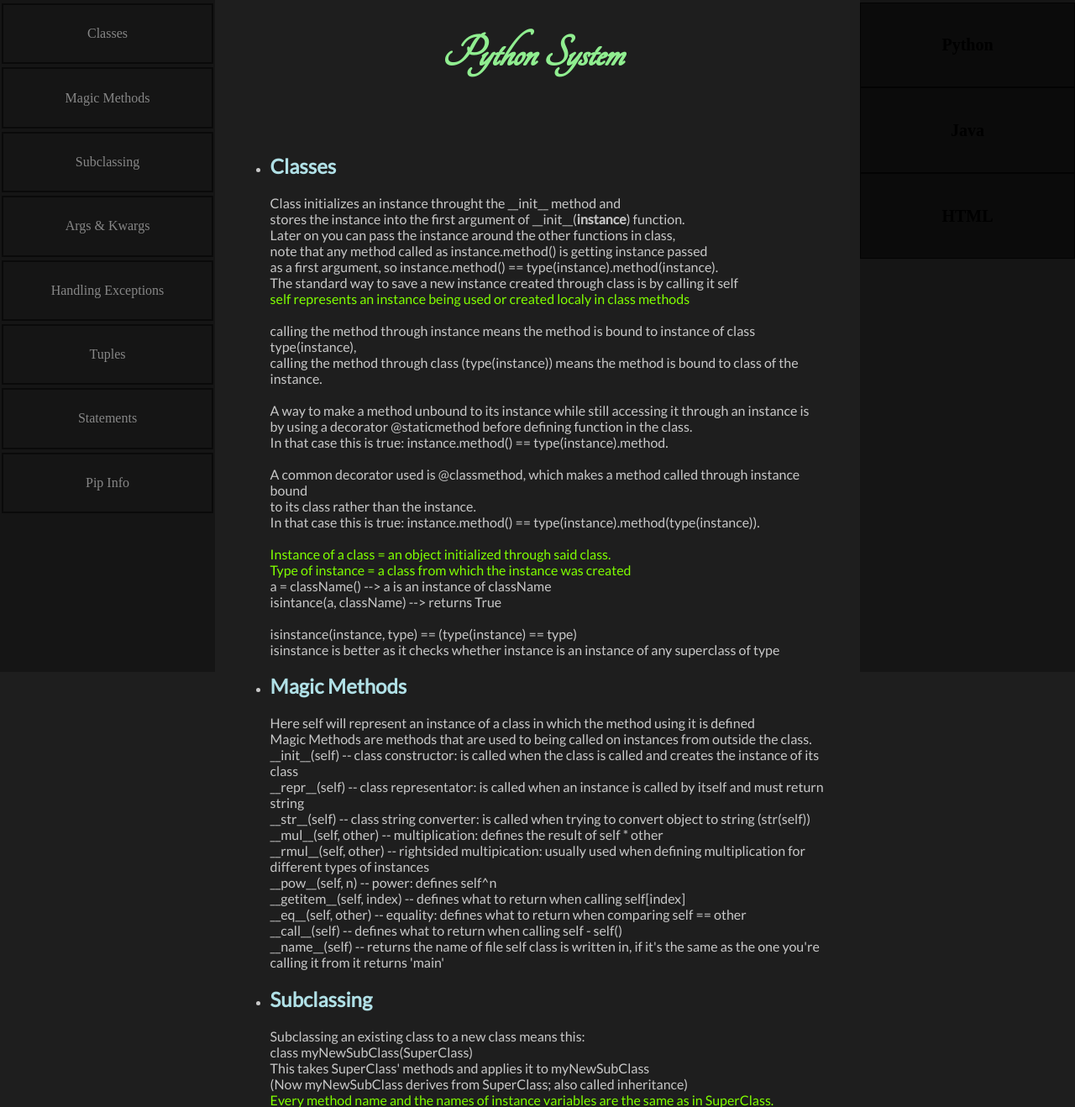
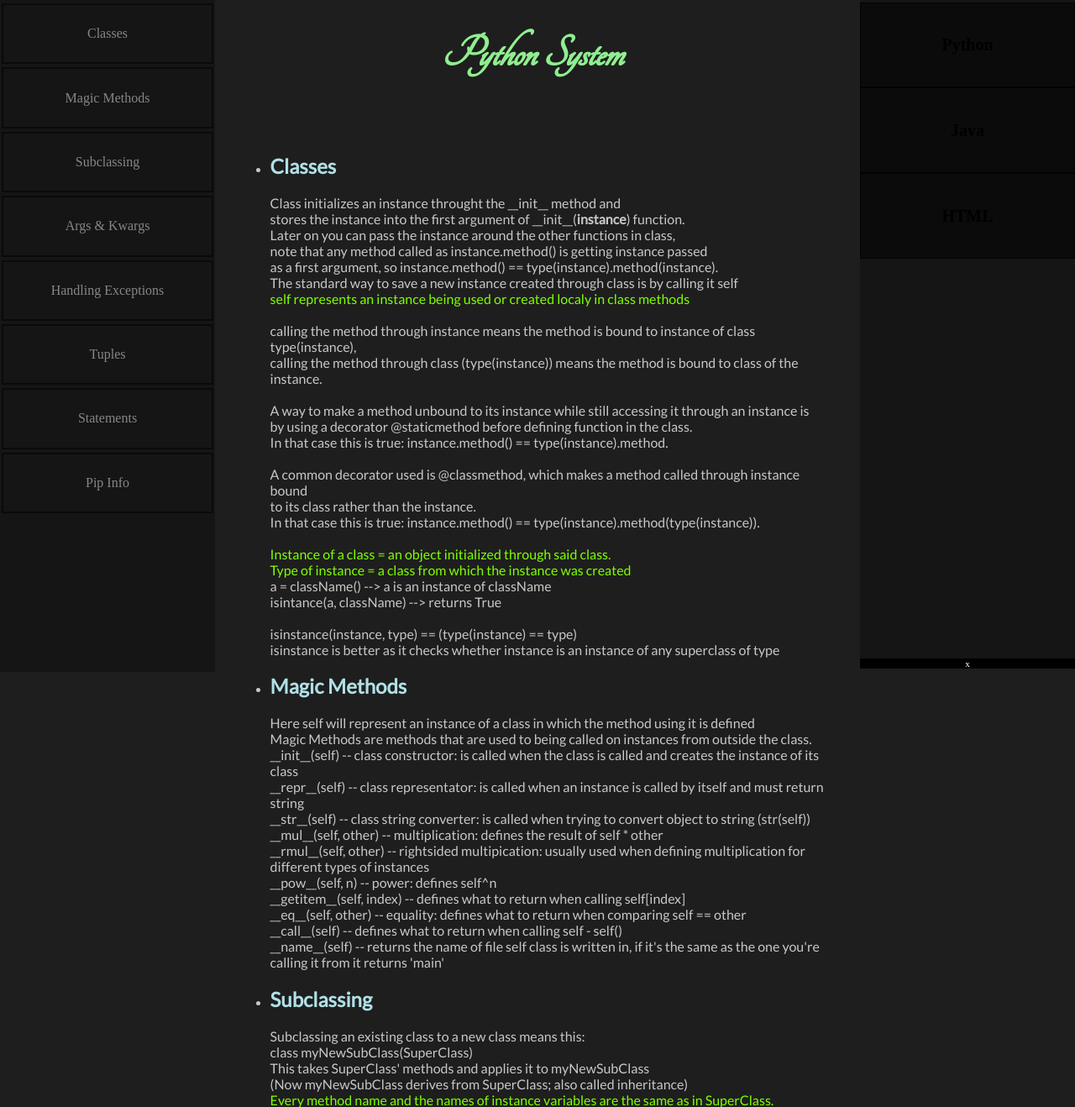
Before and after one commit to kuco23/kuco23.github.io, a PHP site: page / in a window 1280 px wide. Shown: the top 1318 px of the page at 84% size. Run offline with PHP 8.4, Linux system fonts and the light colour scheme.

Commit message:
hide sidebar reverse vertically

```diff
--- a/MainTextClass.css
+++ b/MainTextClass.css
@@ -1,3 +1,16 @@
+.middleground {
+  width: 55%;
+  position: absolute;
+  left: 22%;
+}
+
+div.middleground ul {
+  overflow: hidden;
+  color: rgb(200,200,200);
+  font-family: 'Lato', serif;
+  /* word-wrap: break-word; */
+}
+
 .MainTextClass {
   color: rgb(127,255,0);
 }
@@ -32,6 +45,5 @@
 .MovingLinks a:hover {
   color: rgb(150,150,150);
   text-shadow: 2px 2px 5px black;
-
   left: 10px;
 }
--- a/Sidebar.css
+++ b/Sidebar.css
@@ -1,11 +1,14 @@
 .sidebar {
-height: 100%;
+height: 98%;
 width: 20%;
 position: fixed;
 top: 0;
 right: 0;
 background-color: rgba(20,20,20,.9);
-overflow: auto;
+overflow: hidden;
+
+-webkit-transition: height 1s;
+transition: height 1s;
 }
 
 .sidebar ul {
@@ -23,7 +26,7 @@
 display: block;
 padding: 15% 20% 15% 20%;
 margin: 0;
-overflow: auto;
+overflow: hidden;
 
 border: 1px solid rgba(0,0,0,.7);
 background-color: rgba(5,5,5,.6);
@@ -52,10 +55,8 @@
 font-weight: normal;
 font-size: 18px;
 
-transition-property: color;
-transition-duration: 1s;
--webkit-transition-property: color;
--webkit-transition-duration: 1s;
+transition: color 1s;
+-webkit-transition: color 1s;
 }
 
 
@@ -66,27 +67,32 @@
 color: red;
 }
 
-.SideBarHide {
-height:100%;
-width: 0.5%;
-font-size: 10000px;
+.sideBarHide {
+position: fixed;
+top: 98%;
+right: 0;
+height: 2%;
+width: 20%;
 overflow: hidden;
-position: fixed;
-right: 20%;
+z-index: 100;
+
+-webkit-transition: top 1s;
+transition: top 1s;
 }
 
-.SideBarHide a {
-padding: 0 50%;
-background-color: transparent;
+.sideBarHide a {
+text-align: center;
 text-decoration: none;
-background-color: rgba(128,255,0,0);
+font-size: 70%;
+color: white;
+display: block;
+background-color: rgb(0,0,0);
 
--webkit-transition-property: background-color;
--webskit-transition-duration: 0.5s;
-transition-property: background-color;
-transition-duration: 0.5s;
+-webkit-transition: background-color 1s color 1s;
+transition: background-color 1s, color 1s;
 }
 
-.SideBarHide a:hover {
-background-color: rgba(128,255,0,.5);
+.sideBarHide a:hover {
+background-color: rgba(255, 0, 0, .5);
+color: rgb(0,0,0);
 }
--- a/index.html
+++ b/index.html
@@ -36,19 +36,6 @@
   color: rgb(229, 228, 226);
 }
 
-.middleground {
-  width: 55%;
-  position: absolute;
-  left: 22%;
-}
-
-div.middleground ul {
-  overflow: hidden;
-  color: rgb(200,200,200);
-  font-family: 'Lato', serif;
-  /* word-wrap: break-word; */
-}
-
 .important {
   color: rgb(255,128,0);
 }
@@ -80,9 +67,6 @@
     width: 100%;
     left: 0;
   }
-  .SideBarHide {
-    right: 0;
-  }
 }
 
 </style>
@@ -93,18 +77,18 @@
 
 function HideSidebar() {
   var sideB = document.getElementById('sidebar');
-  var hideSideB = document.getElementById('SideBarHide');
+  var sidebarHide = document.getElementById('SideBarHide');
   var elementsMiddle = document.getElementsByClassName('middleground');
-  if (sideB.style.display == 'none') {
-    sideB.style.display = 'block';
-    hideSideB.style.right = '20%';
+  if (sideB.style.height == '0px') {
+    sidebarHide.style.top = '98%';
+    sideB.style.height = '100%';
     for (i=0; i < elementsMiddle.length; i++) {
       elementsMiddle[i].style.width = '55%';
       }
     }
   else {
-    sideB.style.display = 'none';
-    hideSideB.style.right = '0';
+    sidebarHide.style.top = '0';
+    sideB.style.height = '0px';
     for (i=0; i < elementsMiddle.length; i++) {
       elementsMiddle[i].style.width = '75%';
       }
@@ -173,8 +157,8 @@
   </ul>
 </div>
 
-<div class='SideBarHide' id='SideBarHide'>
-  <a href='javascript:void(0);' onclick='HideSidebar()'><span title='close' style='opacity:transparent;'> x </span></a>
+<div class='sideBarHide' id='SideBarHide'>
+  <a href='javascript:void(0)' onclick='HideSidebar()'>x</a>
 </div>
 
 
```
Lines whose indentation alone changed are shown as unchanged.
